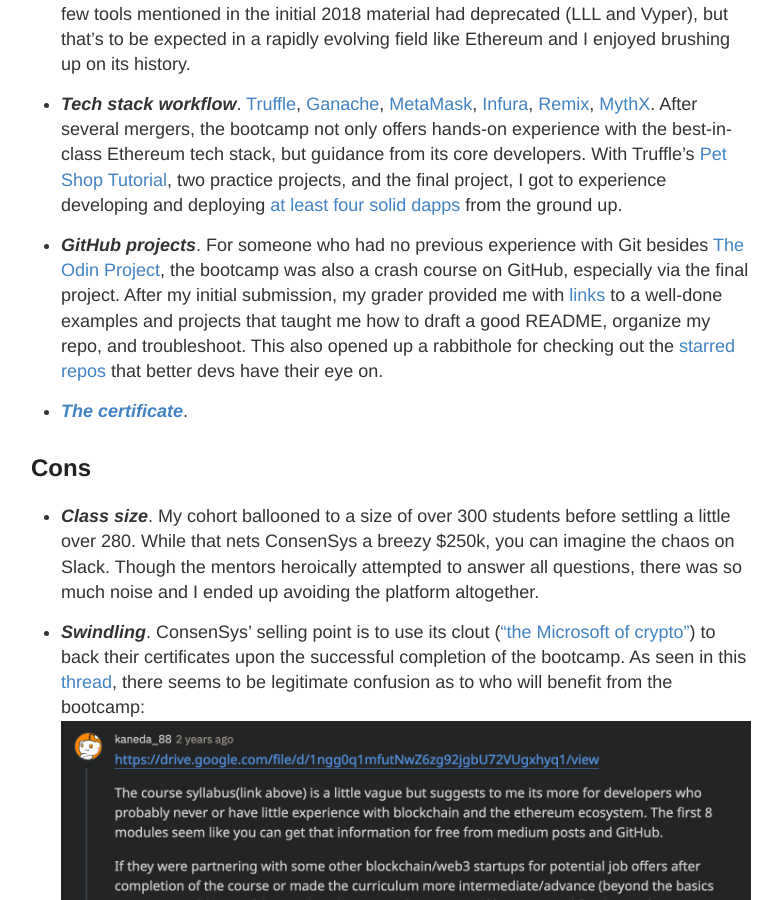
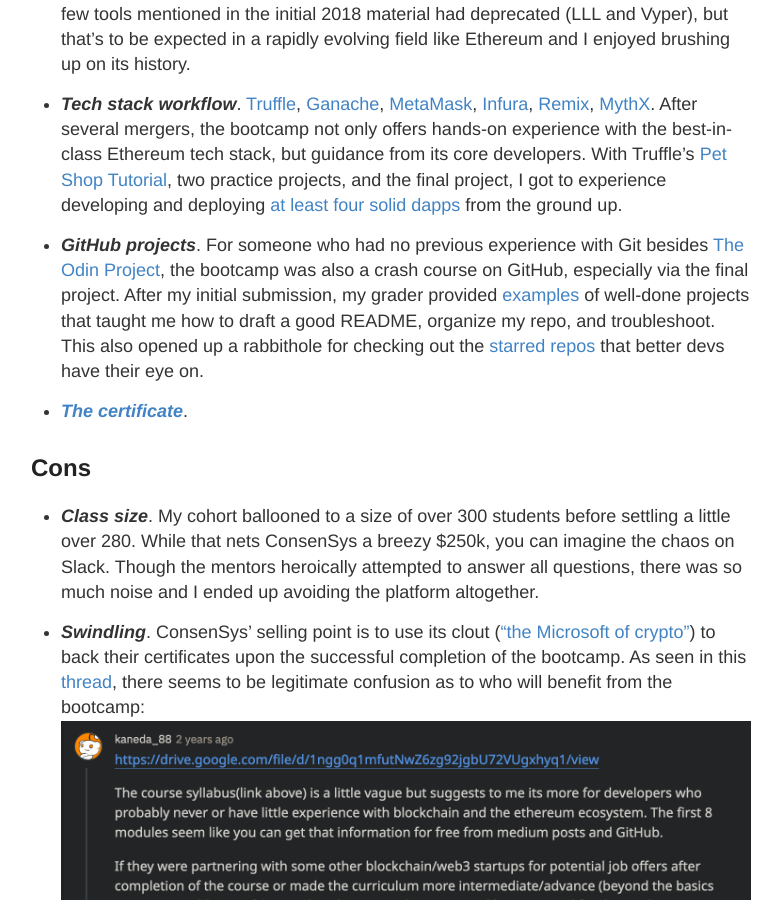
Before and after one commit to poastmil/junsunglee.com, a Jekyll site: the page built from _posts/2021-2-12-ConsenSys-Blockchain-Developer-Bootcamp.md, in a window 1280 px wide and 900 px high, scrolled down 1505 px. Shown: the whole window, without its empty margins (249-1031 px from the left). Built offline with Jekyll 4.4.1, drawn with Linux system fonts in a browser that asks for light colours.

Commit message:
Update 2021-2-12-ConsenSys-Blockchain-Developer-Bootcamp.md

```diff
--- a/_posts/2021-2-12-ConsenSys-Blockchain-Developer-Bootcamp.md
+++ b/_posts/2021-2-12-ConsenSys-Blockchain-Developer-Bootcamp.md
@@ -35,7 +35,7 @@
 
 - ***Tech stack workflow***. [Truffle](https://www.trufflesuite.com/truffle), [Ganache](https://www.trufflesuite.com/ganache), [MetaMask](https://metamask.io/), [Infura](https://infura.io/), [Remix](https://remix.ethereum.org/#optimize=false&runs=200&evmVersion=null), [MythX](https://mythx.io/). After several mergers, the bootcamp not only offers hands-on experience with the best-in-class Ethereum tech stack, but guidance from its core developers. With Truffle's [Pet Shop Tutorial](https://www.trufflesuite.com/tutorials/pet-shop), two practice projects, and the final project, I got to experience developing and deploying [at least four solid dapps](https://github.com/jun-sung/consensys-dev-bootcamp) from the ground up.
 
-- ***GitHub projects***. For someone who had no previous experience with Git besides [The Odin Project](theodinproject.com/), the bootcamp was also a crash course on GitHub, especially via the final project. After my initial submission, my grader provided me with [links](https://github.com/MatricksDeCoder/Fojini-DEX) to a well-done examples and projects that taught me how to draft a good README, organize my repo, and troubleshoot. This also opened up a rabbithole for checking out the [starred repos](https://github.com/jun-sung?tab=stars) that better devs have their eye on.
+- ***GitHub projects***. For someone who had no previous experience with Git besides [The Odin Project](theodinproject.com/), the bootcamp was also a crash course on GitHub, especially via the final project. After my initial submission, my grader provided [examples](https://github.com/MatricksDeCoder/Fojini-DEX) of well-done projects that taught me how to draft a good README, organize my repo, and troubleshoot. This also opened up a rabbithole for checking out the [starred repos](https://github.com/jun-sung?tab=stars) that better devs have their eye on.
 
 - ***[The certificate](https://courses.consensys.net/certificates/w9trgfa8fa)***.
 
```
